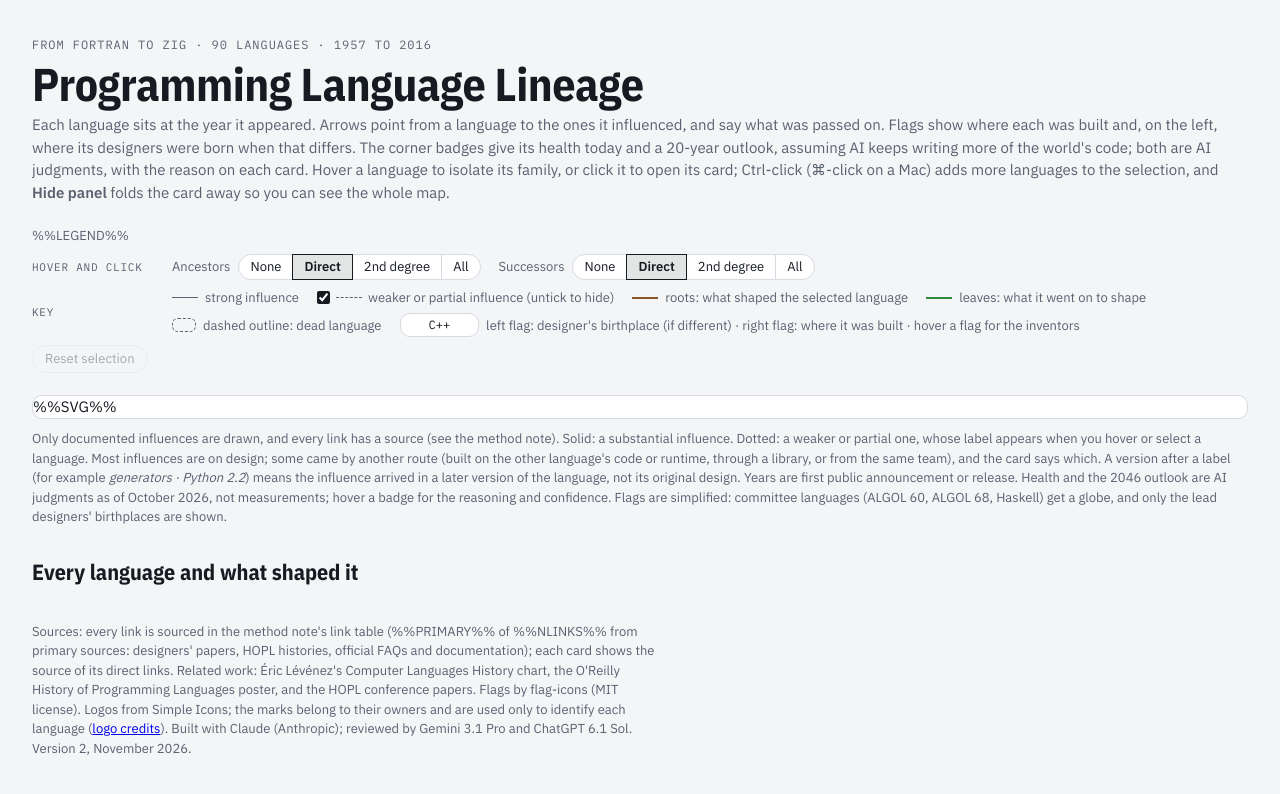
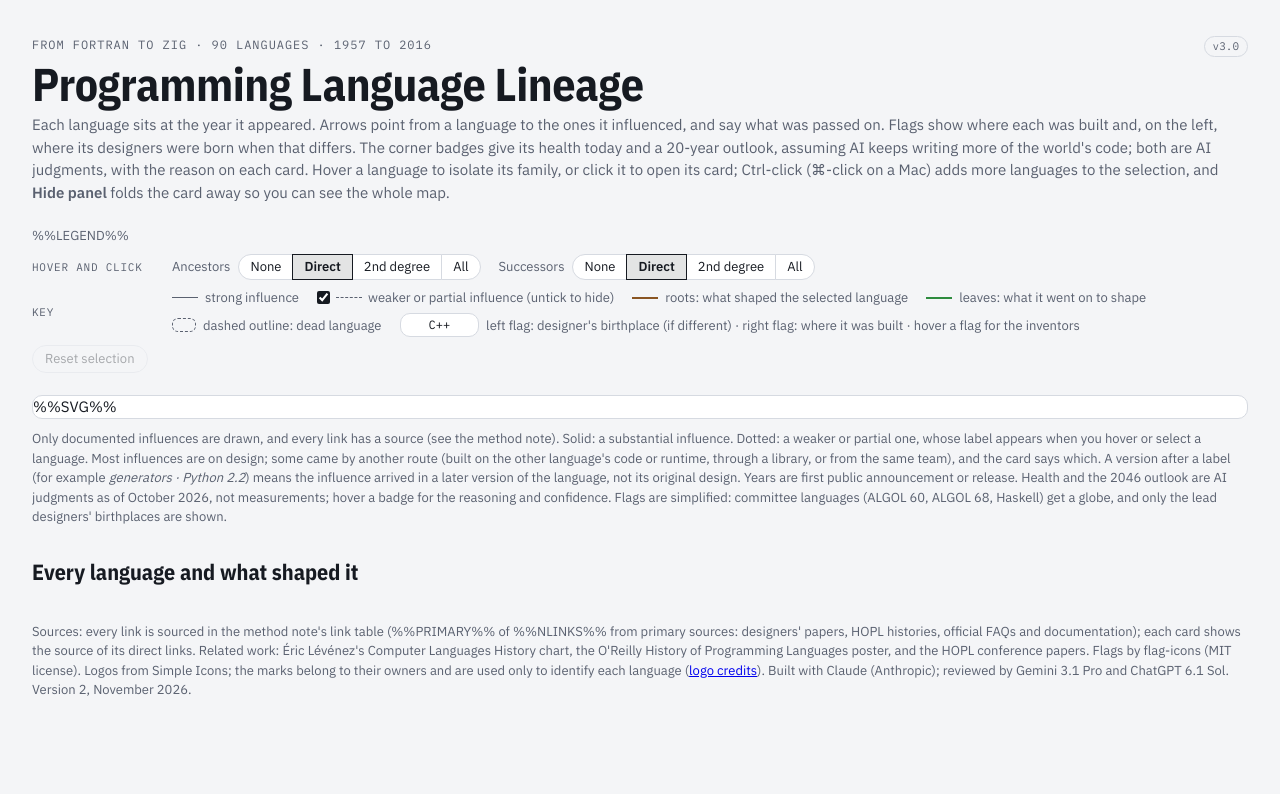
Before and after one commit to nomoteticus/programming-language-lineage, a plain HTML site: page source/template.html in a window 1280 px wide. Drawn offline with nearby package versions, Linux system fonts and the light colour scheme.

Commit message:
Page: v3.0 tag linking to the changes; footer spans the full width

```diff
--- a/source/template.html
+++ b/source/template.html
@@ -44,7 +44,10 @@ body { background: var(--bg); color: var(--fg); font-family: var(--font-body); f
 .wrap { max-width: 1640px; margin: 0 auto; padding-inline: 24px; padding-block: 28px 48px; display: grid; gap: 22px; }
 @media (max-width: 600px) { .wrap { padding-inline: 16px; } }
 
-header { display: grid; gap: 6px; }
+header { display: grid; gap: 6px; position: relative; }
+.eyebrow { padding-right: 56px; }
+.ver { position: absolute; top: 0; right: 0; font-family: var(--font-mono); font-size: 11px; color: var(--muted); text-decoration: none; border: 1px solid var(--line); border-radius: 999px; padding: 1px 8px; }
+.ver:hover, .ver:focus-visible { color: var(--fg); border-color: var(--fg); }
 .eyebrow { font-family: var(--font-mono); font-size: 12px; letter-spacing: .08em; text-transform: uppercase; color: var(--muted); margin: 0; }
 h1 { font-family: var(--font-display); font-weight: 700; font-size: clamp(30px, 4.2vw, 46px); line-height: 1.05; margin: 0; text-wrap: balance; letter-spacing: -.01em; }
 h1 code { font-family: var(--font-mono); font-weight: 500; font-size: .8em; }
@@ -231,12 +234,13 @@ svg.mini { width: 16px; height: 12px; flex: none; display: inline-block; vertica
 .all li span { color: var(--muted); }
 .all button { all: unset; cursor: pointer; border-bottom: 1px dotted var(--muted); }
 .all button:focus-visible { outline: 2px solid var(--fg); outline-offset: 2px; }
-footer { font-size: 13px; color: var(--muted); max-width: 80ch; }
+footer { font-size: 13px; color: var(--muted); }
 @media (prefers-reduced-motion: reduce) { * { transition: none !important; } }
 </style>
 
 <div class="wrap">
   <header>
+    <a class="ver" href="https://github.com/nomoteticus/programming-language-lineage#what-changed-in-version-3" title="What changed in version 3" target="_blank" rel="noopener">v3.0</a>
     <p class="eyebrow">From FORTRAN to Zig · 90 languages · 1957 to 2016</p>
     <h1>Programming Language Lineage</h1>
     <p class="lede">Each language sits at the year it appeared. Arrows point from a language to the ones it influenced, and say what was passed on. Flags show where each was built and, on the left, where its designers were born when that differs. The corner badges give its health today and a 20-year outlook, assuming AI keeps writing more of the world's code; both are AI judgments, with the reason on each card. Hover a language to isolate its family, or click it to open its card; Ctrl-click (⌘-click on a Mac) adds more languages to the selection, and <b>Hide panel</b> folds the card away so you can see the whole map.</p>
```
Also changed, not shown: site/index.html (+6 -2 lines).
